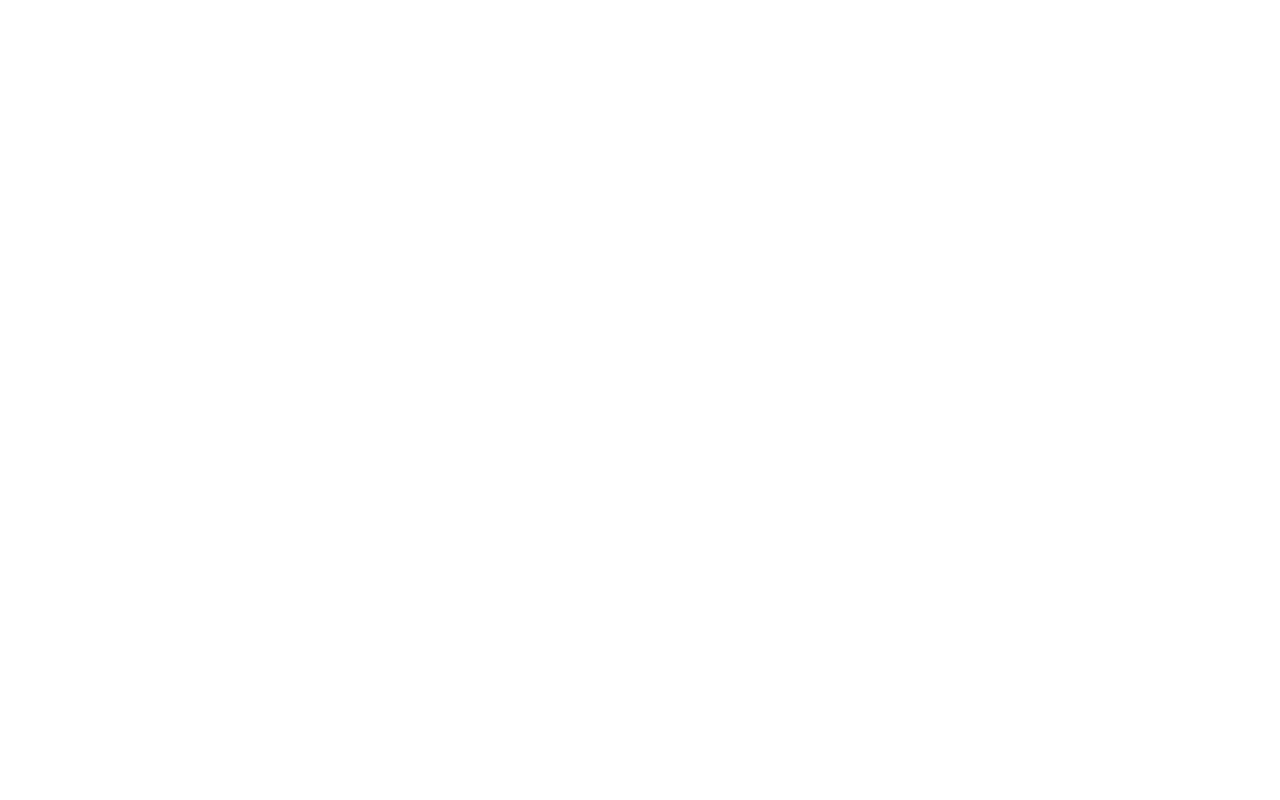
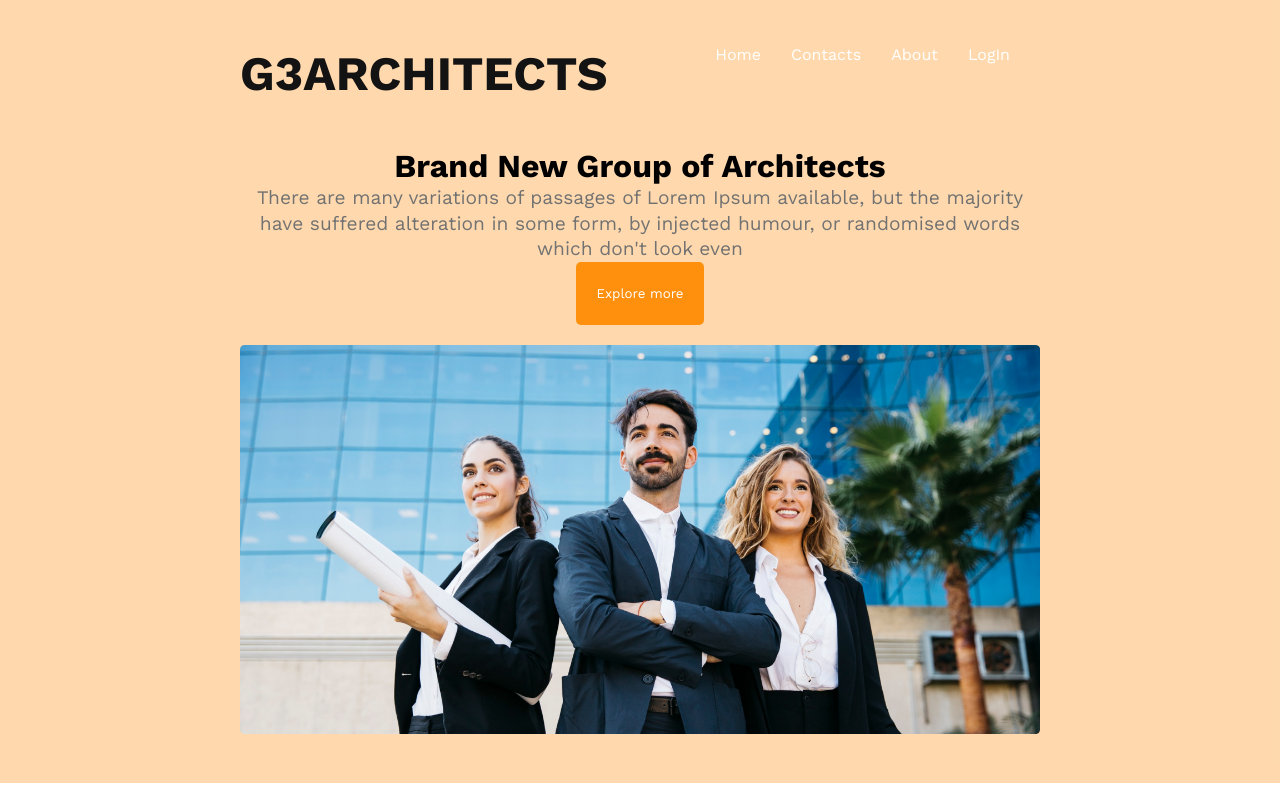
Before and after one commit to Habibur2002/g3-architect-website, a plain HTML site: page index.html in a window 1280 px wide. Drawn offline with nearby package versions, Linux system fonts and the light colour scheme.

Commit message:
full heading section is done

```diff
--- a/index.html
+++ b/index.html
@@ -4,8 +4,38 @@
     <meta charset="UTF-8">
     <meta name="viewport" content="width=device-width, initial-scale=1.0">
     <title>G3Architects</title>
+    <link rel="stylesheet" href="./styles/index.css">
 </head>
 <body>
 
+    <header>
+        <!-- navigation section  -->
+        <nav>
+            <h3 class="common-heading">G3ARCHITECTS</h3>
+            <ul>
+                <li><a href="">Home</a></li>
+                <li><a href="">Contacts</a></li>
+                <li><a href="">About</a></li>
+                <li><a href="">LogIn</a></li>
+            </ul>
+        </nav>
+        <!-- Banner section markup  -->
+        <div class="banner-container">
+            <div class="banner-text">
+                <h1>Brand New
+                    Group of Architects
+                    </h1>
+                <p>There are many variations of passages of Lorem Ipsum available, but the majority have suffered alteration in some form, by injected humour, or randomised words which don't look even</p>
+                <button class="common-btn">Explore more</button>
+            </div>
+            <div class="banner-image">
+                <img src="./images/banner.png" alt="">
+            </div>
+        </div>
+
+    </header>
+    <main></main>
+    <footer></footer>
+
 </body>
 </html>
--- /dev/null
+++ b/styles/index.css
@@ -0,0 +1,82 @@
+/* google fonts extra here  */
+
+@import url('https://fonts.googleapis.com/css2?family=Lato:ital,wght@0,300;1,300&family=Open+Sans:ital,wght@0,600;0,800;1,800&family=Work+Sans:ital,wght@0,300;0,400;0,500;0,700;0,800;0,900;1,300;1,400;1,500&display=swap');
+
+/* for all the elements common properties   */
+* {
+    font-family: 'Lato', sans-serif;
+    font-family: 'Open Sans', sans-serif;
+    font-family: 'Work Sans', sans-serif;
+    padding: 0;
+    margin: 0;
+}
+a{
+    text-decoration: none;
+}
+p{
+    color: #727272;
+font-size: 1.2rem;
+font-weight: 400;
+line-height: 1.6rem; /* 162.5% */
+}
+.common-heading{
+    color: #131313;
+font-size: 3rem;
+font-weight: 700;
+}
+.common-btn{
+    color: #fff;
+    background-color: #FF900E;
+    padding: 1.5rem 1.3rem;
+    border-radius: 5px;
+    border: 0;
+
+}
+/* this is header section styling  */
+header{
+    background: #ff8f0e56;
+    padding: 45px 240px;
+}
+nav{
+
+    display: flex;
+    justify-content: space-between;
+}
+nav >ul{
+    display: flex;
+}
+nav ul li{
+    list-style: none;
+    margin-right: 30px;
+    color: #fff;
+}
+nav ul li a{
+    color: #fff;
+}
+.banner-text{
+    margin-top: 45px;
+   text-align: center;
+}
+img{
+    width: 100%;
+    margin-top: 20px;
+}
+
+
+
+/* responsive area  */
+
+/* this is for small devices  */
+@media  screen and (max-width:570px) {
+    header{
+        padding: 20px;
+    }
+    nav{
+        display: block;
+    }
+
+}
+/* this is for medioum devices  */
+@media screen and (max-width:960px) and (min-width:570px) {
+
+}
```
